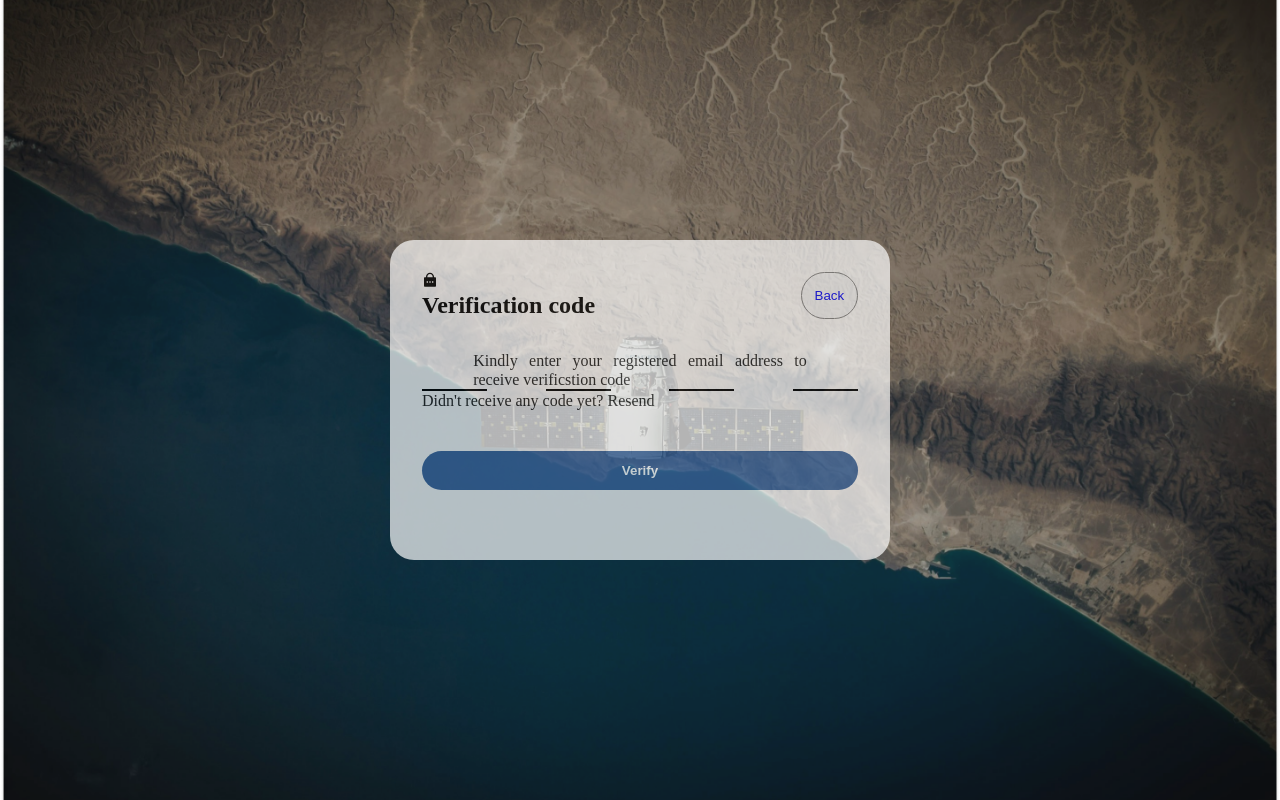
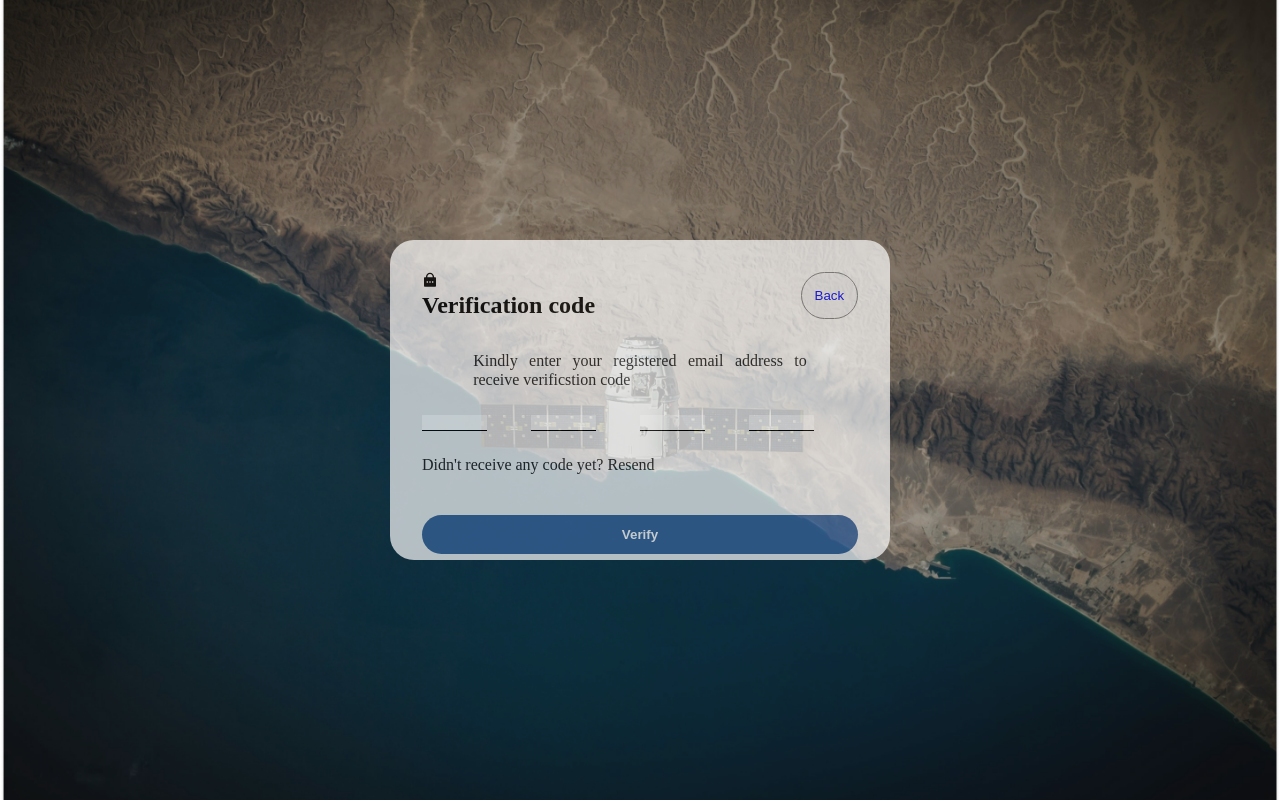
Before and after one commit to efyzhi/location_tracker---zid0124, a React (Vite) app: page /verify in a window 1280 px wide. Built offline with nearby package versions, Linux system fonts and the light colour scheme.

Commit message:
added dashboard

```diff
--- a/index.html
+++ b/index.html
@@ -3,6 +3,9 @@
   <head>
     <meta charset="UTF-8" />
     <link rel="icon" type="image/svg+xml" href="/vite.svg" />
+    <link rel="stylesheet" href="https://unpkg.com/leaflet@1.9.4/dist/leaflet.css"
+     integrity="sha256-p4NxAoJBhIIN+hmNHrzRCf9tD/miZyoHS5obTRR9BMY="
+     crossorigin=""/>
     <meta name="viewport" content="width=device-width, initial-scale=1.0" />
     <title>Location Tracker</title>
   </head>
--- a/package.json
+++ b/package.json
@@ -11,11 +11,14 @@
   },
   "dependencies": {
     "@hookform/resolvers": "^3.3.4",
+    "leaflet": "^1.9.4",
+    "mapbox-gl": "^3.2.0",
     "react": "^18.2.0",
     "react-dom": "^18.2.0",
     "react-hook-form": "^7.51.1",
     "react-hook-form-zod": "^0.3.0",
     "react-icons": "^5.0.1",
+    "react-leaflet": "^4.2.1",
     "react-router": "^6.22.3",
     "react-router-dom": "^6.22.3",
     "zod": "^3.22.4"
--- a/src/components/Auth/ForgetPassword/forgetPassword.css
+++ b/src/components/Auth/ForgetPassword/forgetPassword.css
@@ -52,16 +52,6 @@
   /* padding: 0.8rem; */
 }
 
-.lines {
-  display: flex;
-  justify-content: space-between;
-}
-
-.line {
-  border-bottom: 2px solid black;
-  width: 15%;
-}
-
 .icon-box {
   background-color: #386299;
   padding: 0.2rem;
--- a/src/components/Auth/Verification/Verification.css
+++ b/src/components/Auth/Verification/Verification.css
@@ -39,16 +39,28 @@
   /* padding: 0.8rem; */
 }
 
-
-
-.btn-verify {
-  padding: 0rem 0.8rem;
-  border-radius: 2rem;
-  border: 1px solid #7c7c7c;
+a {
+  text-decoration: none;
 }
 
-a {
-  text-decoration: none;
+.lines {
+  display: flex;
+  justify-content: space-between;
+  margin: 1.5rem 0;
+}
+
+.line input {
+  width: 60%;
+  border: none;
+  border-bottom: 1px solid black;
+  outline: none;
+  background-image: inherit;
+}
+
+.line input::-webkit-outer-spin-button,
+.line input::-webkit-inner-spin-button {
+  -webkit-appearance: none;
+  margin: 0;
 }
 
 .btn-verify {
--- a/src/components/Auth/Verification/Verification.jsx
+++ b/src/components/Auth/Verification/Verification.jsx
@@ -22,10 +22,12 @@ const Verification = () => {
       </div>
         <p className='verify-text'>Kindly enter your registered email address to receive  verificstion code</p>
         <div className='lines'>
-        <div className='line'></div>
-        <div className='line'></div>
-        <div className='line'></div>
-        <div className='line'></div>
+        <div className='line'>
+          <input type='number'/>
+        </div>
+        <div className='line'><input type='number'/></div>
+        <div className='line'><input type='number'/></div>
+        <div className='line'><input type='number'/></div>
         </div>
           <p>Didn't receive any code yet? <span>Resend</span></p>
 
--- a/src/components/Dashboard/Dashboard.jsx
+++ b/src/components/Dashboard/Dashboard.jsx
@@ -1,15 +1,24 @@
-import React from 'react'
-import { Link } from 'react-router-dom'
+import React, { useEffect, useState } from "react";
+import { Link } from "react-router-dom";
+import "./dashboard.css";
+
+import Map from "./Map";
 
 const Dashboard = () => {
   return (
-    <div>
-      <h1>Dashboard</h1>
-        <Link to="/" >Dashboard</Link>
-        <Link to="/login" >Log in</Link>
-        <Link to="/signup" >Sign up</Link>
+    <div className="dashboard">
+
+      <div>
+        <h1>Dashboard</h1>
+        <Link to="/">Dashboard</Link>
+        <Link to="/login">Log in</Link>
+        <Link to="/signup">Sign up</Link>
+      </div>
+      <div className="map-container">
+        <Map />
+      </div>
     </div>
-  )
-}
+  );
+};
 
-export default Dashboard
+export default Dashboard;
--- a/src/components/Dashboard/Map.jsx
+++ b/src/components/Dashboard/Map.jsx
@@ -0,0 +1,46 @@
+import React, { useRef, useEffect } from 'react';
+import mapboxgl from 'mapbox-gl';
+
+const Map = () => {
+  const mapContainer = useRef(null);
+
+  useEffect(() => {
+    mapboxgl.accessToken = "pk.eyJ1IjoiZWZ5emhpIiwiYSI6ImNsdTlpenE0aDA4d3oya3F4c29mY2xnN28ifQ.O0g7UZjJZG_PA6q_hAmp_Q";
+
+    const map = new mapboxgl.Map({
+      container: mapContainer.current,
+      style: 'mapbox://styles/mapbox/streets-v11',
+      center: [-74.5, 40],
+      zoom: 9
+    });
+
+    map.addControl(new mapboxgl.NavigationControl());
+
+    if (navigator.geolocation) {
+      navigator.geolocation.watchPosition((position) => {
+        const { latitude, longitude } = position.coords;
+
+        map.setCenter([longitude, latitude]);
+
+        const markerElement = document.createElement('div');
+        markerElement.className = 'marker';
+        new mapboxgl.Marker(markerElement)
+          .setLngLat([longitude, latitude])
+          .addTo(map);
+      }, (error) => {
+        console.error('Cannot get user location', error);
+      });
+    } else {
+      console.error("Geolocation is not supported by this browser.");
+    }
+
+    return () => map.remove();
+
+  }, []);
+
+  return (
+    <div ref={mapContainer} style={{ width: '100%', height: '100vh' }} />
+  );
+};
+
+export default Map;
--- /dev/null
+++ b/src/components/Dashboard/dashboard.css
@@ -0,0 +1,9 @@
+.dashboard {
+  display: flex;
+  flex-direction: column;
+}
+
+.leaflet-container {
+  width: 50vw;
+  height: 50vh;
+}
```
Also changed, not shown: 1 other file (tests, documents, lock files or other folders).
